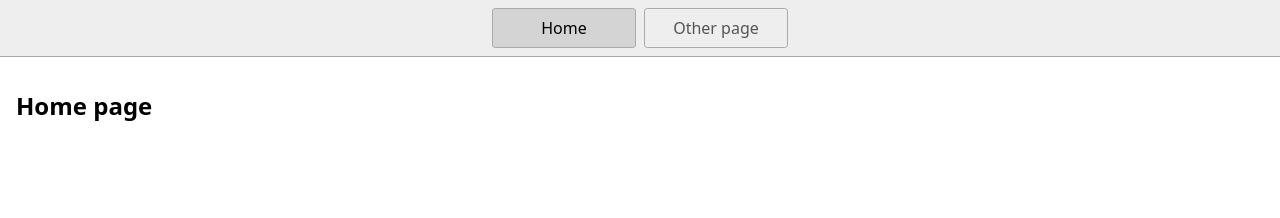
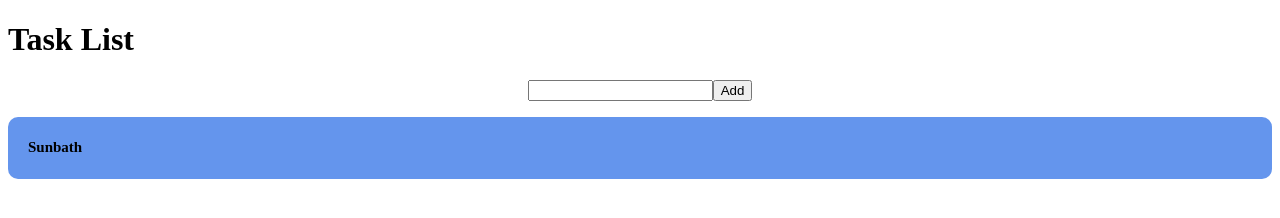
Before and after one commit to LarsGJobloop/kodeloftet-gruppe-6-14-02-24-todo-list, a plain HTML site: page index.html in a window 1280 px wide. Drawn offline with Linux system fonts and the light colour scheme.

Commit message:
add steps for creating a task element

```diff
--- a/index.html
+++ b/index.html
@@ -1,23 +1,23 @@
 <!DOCTYPE html>
 <html lang="en">
   <head>
-    <title>Home</title>
+    <title>Task List</title>
     <meta charset="UTF-8" />
     <meta name="viewport" content="width=device-width" />
-    <!--
-      Need a visual blank slate?
-      Remove all code in `styles.css`!
-    -->
     <link rel="stylesheet" href="styles.css" />
     <script type="module" src="script.js"></script>
   </head>
   <body>
-    <nav>
-      <a href="/" aria-current="page">Home</a>
-      <a href="/page2.html">Other page</a>
-    </nav>
-    <main>
-      <h1>Home page</h1>
-    </main>
+
+    <h1>Task List</h1>
+
+    <div class="input-container">
+      <input type="text" id="input-title">
+      <button id="add-task">Add</button>
+    </div>
+
+    <ul class="task-list">
+    </ul>
+
   </body>
 </html>
--- a/script.js
+++ b/script.js
@@ -1 +1,27 @@
-console.log('Hello!');
+const task1 = {
+    title: "Sunbath",
+}
+
+// createElement for å lage nye elemneter
+const liWrapper = document.createElement("li")
+const containerElement = document.createElement("div")
+const taskTitle = document.createElement("h2")
+
+// className kan brukes for å sette klassenavn
+containerElement.className = "task"
+
+// textConten kan brukes for å sette teks innhold
+taskTitle.textContent = task1.title
+
+// appendChild brukes for å kombiner elementer
+containerElement.appendChild(taskTitle)
+liWrapper.appendChild(containerElement)
+
+// Finne ut hvor i HTML (DOMet) vi ønsker å sette inn
+// det nye elementet vårt
+// Kan bruke .qeuerySelector for å finne elmenter
+// ved samme syntakst som CSS selector
+const taskList = document.querySelector(".task-list")
+
+// Legg til det nye elementet vårt
+taskList.appendChild(liWrapper)
--- a/styles.css
+++ b/styles.css
@@ -1,46 +1,19 @@
-* {
-  box-sizing: border-box;
+.input-container {
+  display: flex;
+  justify-content: center;
 }
 
-body {
-  margin: 0;
-  font-family: system-ui, sans-serif;
-  color: black;
-  background-color: white;
+.task-list {
+  list-style-type: none;
+  padding: 0px;
+  display: flex;
+  flex-direction: column;
+  gap: 10px;
 }
 
-nav {
-  display: flex;
-  flex-wrap: wrap;
-  align-items: center;
-  justify-content: center;
-  padding: 0.5rem;
-  gap: 0.5rem;
-  border-bottom: solid 1px #aaa;
-  background-color: #eee;
+.task {
+  font-size: x-small;
+  background-color: cornflowerblue;
+  padding: 10px 20px;
+  border-radius: 10px;
 }
-
-nav a {
-  display: inline-block;
-  min-width: 9rem;
-  padding: 0.5rem;
-  border-radius: 0.2rem;
-  border: solid 1px #aaa;
-  text-align: center;
-  text-decoration: none;
-  color: #555;
-}
-
-nav a[aria-current='page'] {
-  color: #000;
-  background-color: #d4d4d4;
-}
-
-main {
-  padding: 1rem;
-}
-
-h1 {
-  font-weight: bold;
-  font-size: 1.5rem;
-}
```
Also changed, not shown: page2.html (deleted, +0 -19 lines).
